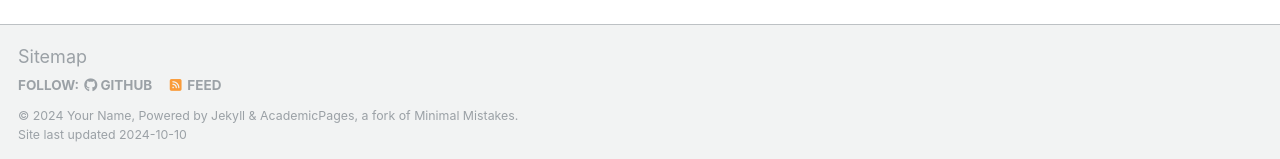
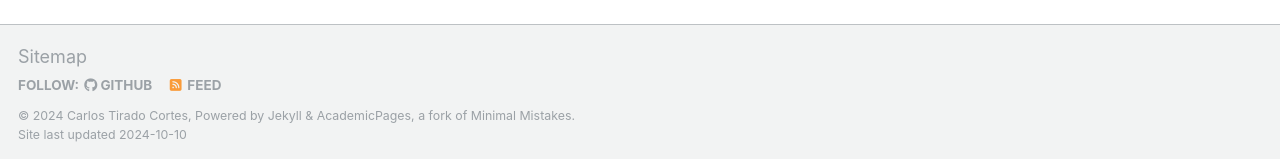
Before and after one commit to catiradocortes/catiradocortes.github.io, a Jekyll site: the page built from _pages/about.md, in a window 1280 px wide and 900 px high, scrolled down 2643 px. Shown: the part 738-897 px from the top of the window. Built offline with Jekyll 4.4.1, drawn with Linux system fonts in a browser that asks for light colours; some web fonts are replaced.

Commit message:
Update _config.yml
Testing what this name means.

```diff
--- a/_config.yml
+++ b/_config.yml
@@ -10,7 +10,7 @@
 locale                   : "en-US"
 title                    : "Carlos Alfredo Tirado Cortes"
 title_separator          : "-"
-name                     : &name "Your Name"
+name                     : &name "Carlos Tirado Cortes"
 description              : &description "personal description"
 url                      : https://catiradocortes.github.io # the base hostname & protocol for your site e.g. "https://mmistakes.github.io"
 baseurl                  : "" # the subpath of your site, e.g. "/blog"
```
